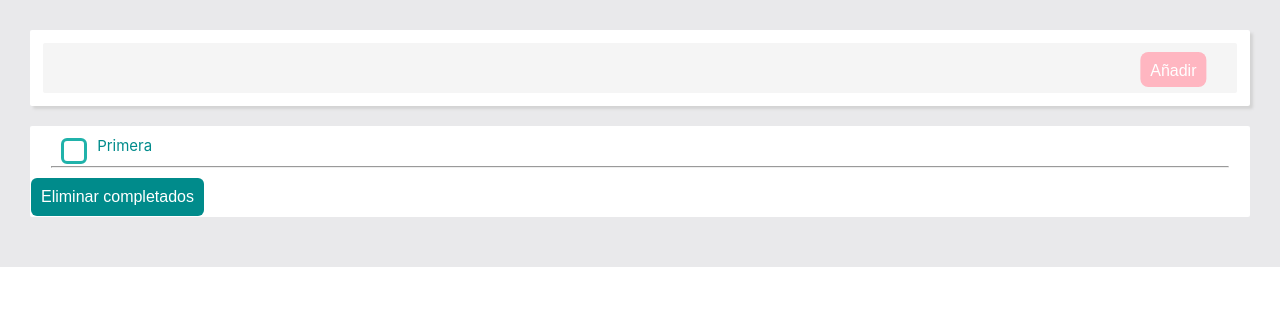
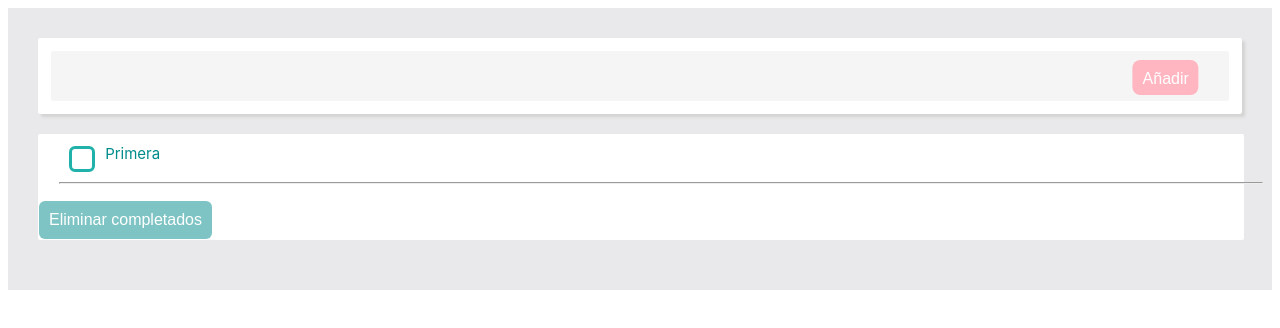
Before and after one commit to Ramer8/TODO-vue, a Vue app: page / in a window 1280 px wide. Shown: the top 328 px of the page. Built offline with nearby package versions, Linux system fonts and the light colour scheme.

Commit message:
componentized app

```diff
--- a/src/App.vue
+++ b/src/App.vue
@@ -1,13 +1,32 @@
-<script setup>
-import InputTag from './components/InputTag.vue'
-
+<script>
+import Header from './components/Header.vue'
+import TaskForm from './components/TaskForm.vue';
+export default {
+  components: {
+    Header,
+    TaskForm,
+},
+ data() {
+    return {
+     items: [
+        { id: Date.now(),task: "Primera",completed: false}
+      ],
+    };
+  },
+  methods: {
+    removeItem() {
+    this.items = this.items.filter(item => item.completed === false);
+  },
+  }
+}
 </script>
-
 <template>
- <InputTag/>
-
+  <Header :items="items"
+  ></Header>
+ <TaskForm
+ :items="items"
+ @removeItem="removeItem"
+ ></TaskForm>
 </template>
-
 <style scoped>
-
 </style>
--- a/src/assets/base.css
+++ b/src/assets/base.css
@@ -1,63 +1,3 @@
-/* color palette from <https://github.com/vuejs/theme> */
-:root {
-  --vt-c-white: #ffffff;
-  --vt-c-white-soft: #f8f8f8;
-  --vt-c-white-mute: #f2f2f2;
-
-  --vt-c-black: #181818;
-  --vt-c-black-soft: #222222;
-  --vt-c-black-mute: #282828;
-
-  --vt-c-indigo: #2c3e50;
-
-  --vt-c-divider-light-1: rgba(60, 60, 60, 0.29);
-  --vt-c-divider-light-2: rgba(60, 60, 60, 0.12);
-  --vt-c-divider-dark-1: rgba(84, 84, 84, 0.65);
-  --vt-c-divider-dark-2: rgba(84, 84, 84, 0.48);
-
-  --vt-c-text-light-1: var(--vt-c-indigo);
-  --vt-c-text-light-2: rgba(60, 60, 60, 0.66);
-  --vt-c-text-dark-1: var(--vt-c-white);
-  --vt-c-text-dark-2: rgba(235, 235, 235, 0.64);
-}
-
-/* semantic color variables for this project */
-:root {
-  --color-background: var(--vt-c-white);
-  --color-background-soft: var(--vt-c-white-soft);
-  --color-background-mute: var(--vt-c-white-mute);
-
-  --color-border: var(--vt-c-divider-light-2);
-  --color-border-hover: var(--vt-c-divider-light-1);
-
-  --color-heading: var(--vt-c-text-light-1);
-  --color-text: var(--vt-c-text-light-1);
-
-  --section-gap: 160px;
-}
-
-@media (prefers-color-scheme: dark) {
-  :root {
-    --color-background: var(--vt-c-black);
-    --color-background-soft: var(--vt-c-black-soft);
-    --color-background-mute: var(--vt-c-black-mute);
-
-    --color-border: var(--vt-c-divider-dark-2);
-    --color-border-hover: var(--vt-c-divider-dark-1);
-
-    --color-heading: var(--vt-c-text-dark-1);
-    --color-text: var(--vt-c-text-dark-2);
-  }
-}
-
-*,
-*::before,
-*::after {
-  box-sizing: border-box;
-  margin: 0;
-  font-weight: normal;
-}
-
 body {
   min-height: 100vh;
   color: var(--color-text);
--- a/src/assets/main.css
+++ b/src/assets/main.css
@@ -23,6 +23,8 @@
   -webkit-font-smoothing: antialiased;
   -moz-osx-font-smoothing: grayscale;
   -webkit-text-size-adjust: 100%;
+  transition:
+  color 0.5s,
 }
 
 @media (prefers-color-scheme: light) {
--- /dev/null
+++ b/src/components/Button.vue
@@ -0,0 +1,17 @@
+
+<script>
+ import './Styles.vue';
+ export default {
+     props:{
+         msg: {
+             type: String,
+             required: true
+      }
+    }
+ }
+</script>
+<template>
+      <button>{{msg}}</button>
+</template>
+<style>
+</style>
--- /dev/null
+++ b/src/components/Header.vue
@@ -0,0 +1,39 @@
+<script>
+ import './Styles.vue';
+ import Button from './Button.vue'
+ export default {
+    props: {
+      items: Object,
+    },
+    emits: ['input'],
+    components: {
+        Button
+    },
+    methods:{
+  addItem() {
+    this.items.push({ id: Date.now(), task: this.currentValue, completed: false });
+    this.currentValue=''
+  },
+  handleSubmit(){
+    this.addItem()
+},
+}
+ }
+</script>
+<template>
+<form
+class="container"
+@submit.prevent="handleSubmit"
+>
+      <div class="header">
+          <input
+          type="text"
+          v-model="currentValue"
+          />
+  <Button
+  msg="Añadir"
+  class="primary"
+  ></Button>
+      </div>
+     </form>
+</template>
--- a/src/components/InputTag.vue
+++ b/src/components/Styles.vue
@@ -1,57 +1,8 @@
 <script>
-export default {
-    data() {
-    return {
-      items: [
-        { id: Date.now(),task: "Primera",completed: false}
-      ],
-    };
-  },
-    methods:{
-  addItem() {
-    this.items.push({ id: Date.now(), task: this.currentValue, completed: false });
-    this.currentValue=''
-  },
-  removeItem() {
-    this.items = this.items.filter(item => item.completed === false);
-  },
-  modifyItem(item) {
-     const index = this.items.indexOf(item);  if (index !== -1) {
-    this.items[index].completed = !this.items[index].completed ;
-  }
-},
-handleSubmit(){
-    this.addItem()
-},
-    }
-}
 </script>
 <template>
-    <form class="container" @submit.prevent="handleSubmit">
-    <div class="header">
-        <input type="text" v-model="currentValue" />
-<button class="primary">Añadir</button>
-    </div>
-
-   </form>
-       <div class="containerL">
-         <div class="list" v-for="item in items" :key="item.id">
-          <div v-bind:class="{'no-text': item.completed === true,
-           'text': item.completed === false}" >
-            <button
-  v-bind:class="{'button-completed-true': !item.completed ===true,
-   'button-completed-false': item.completed === false}"
-            @click="modifyItem(item)">{{item.completed === true? "✔": "" }}</button>
-            {{ item.task }}
-</div>
-<hr>
-          </div>
-          <button class="secondary" @click="removeItem"
-          >Eliminar completados</button>
-      </div>
 </template>
-
-<style scoped>
+<style>
 
 .container  {
   background-color:white;
--- /dev/null
+++ b/src/components/TaskForm.vue
@@ -0,0 +1,50 @@
+<script>
+import Button from './Button.vue';
+export default {
+    props: {
+        items: Object,
+    },
+    methods: {
+        removeItem() {
+            this.$emit('removeItem');
+        },
+        modifyItem(item) {
+            const index = this.items.indexOf(item);
+            if (index !== -1) {
+                this.items[index].completed = !this.items[index].completed;
+            }
+        },
+        handleSubmit() {
+            this.addItem();
+        },
+    },
+    components: { Button },
+}
+</script>
+<template>
+     <div class="containerL">
+         <div
+         class="list"
+         v-for="item in items"
+         :key="item.id">
+        <div
+ v-bind:class="{'no-text': item.completed === true,'text': item.completed === false}" >
+    <button
+  v-bind:class="{'button-completed-true': !item.completed ===true,
+   'button-completed-false': item.completed === false}"
+    @click="modifyItem(item)"
+    >{{item.completed === true? "✔": "" }}
+    </button>
+            {{ item.task }}
+        </div>
+<hr>
+          </div>
+          <Button
+          :disabled='!this.items.filter((objectToDelete) => objectToDelete.completed).length'
+          msg="Eliminar completados"
+          class='secondary'
+          @click="removeItem"/>
+      </div>
+</template>
+<style>
+</style>
```
